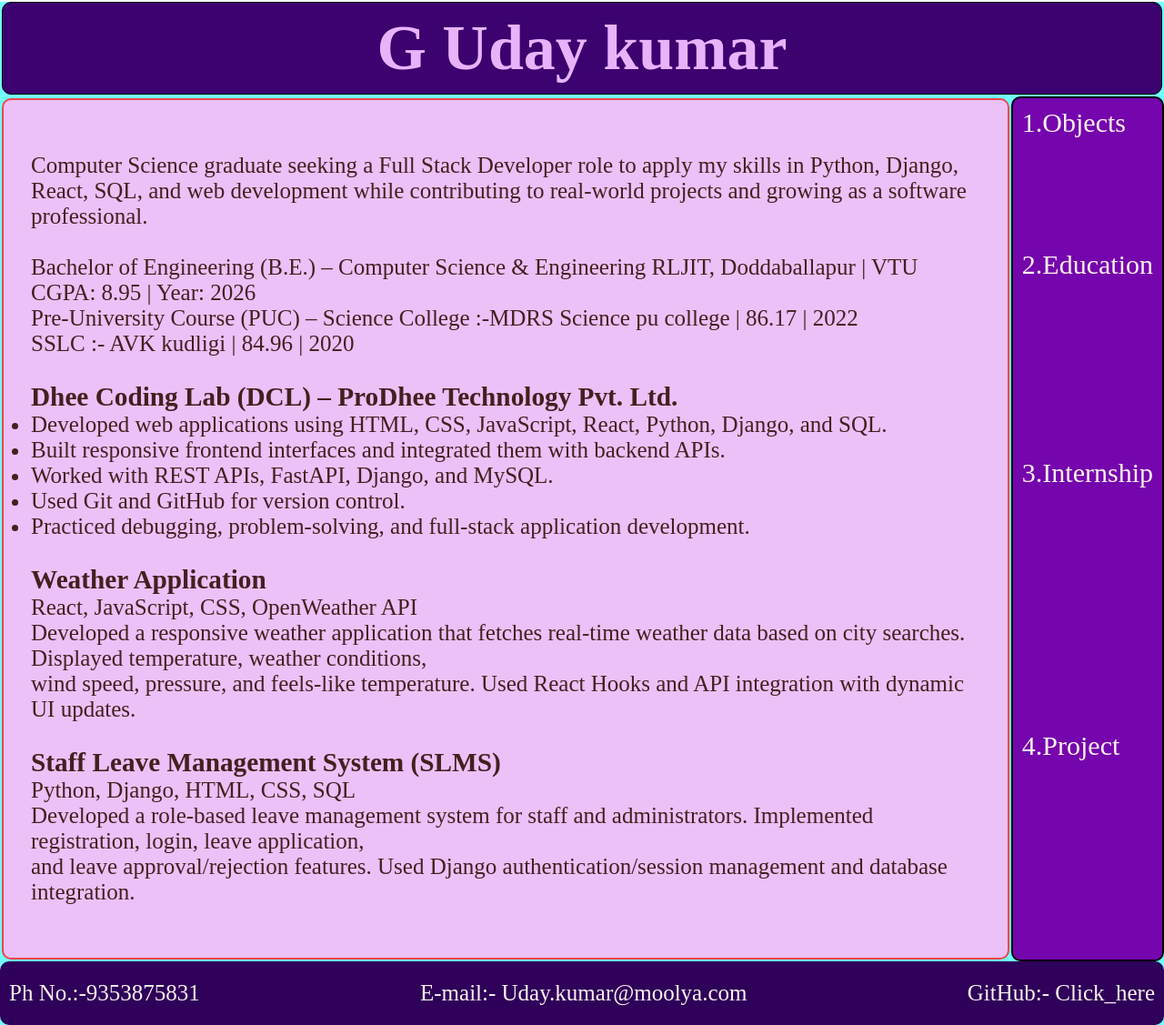
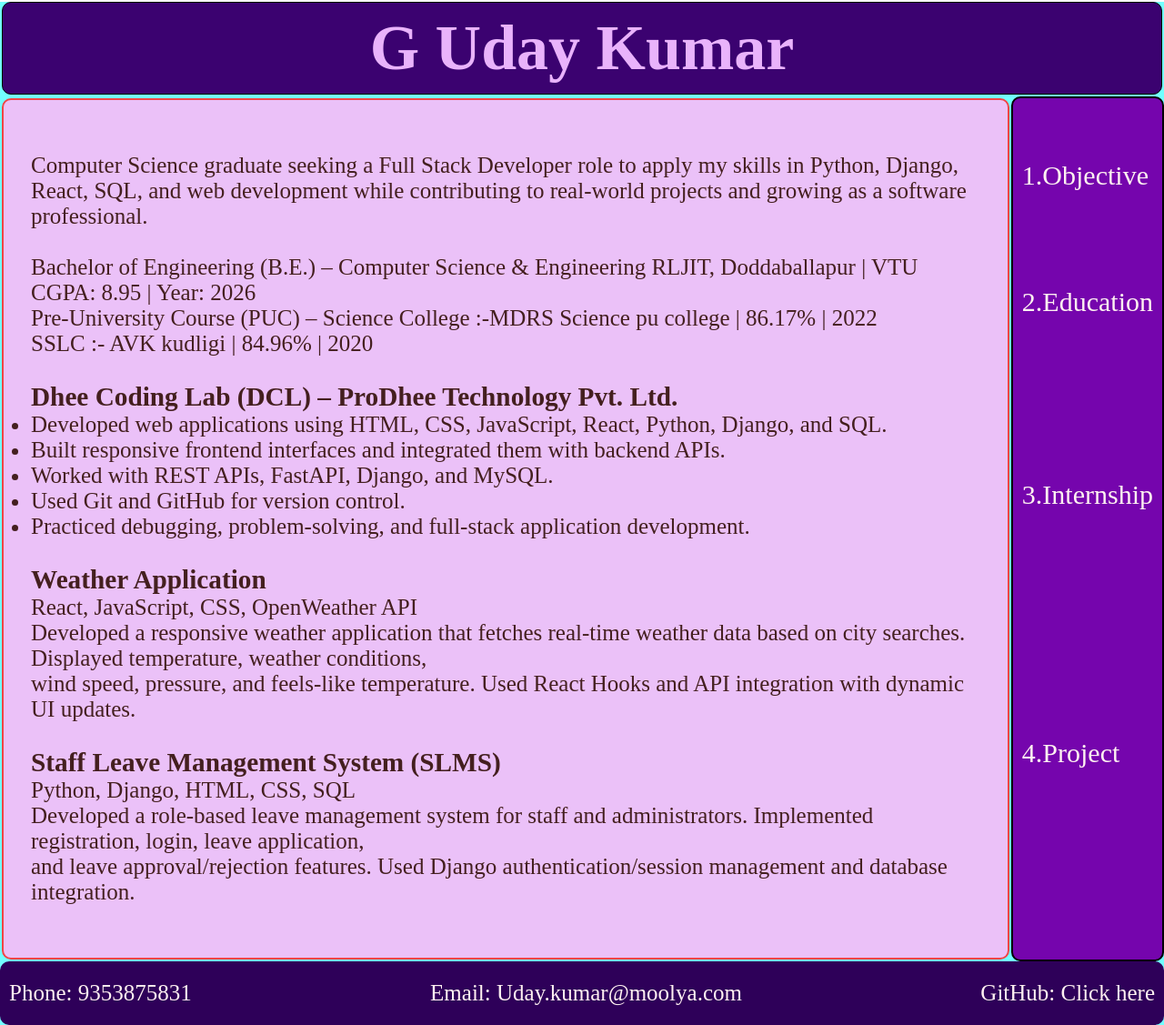
Before and after one commit to Uday-kumar-G/Training, a PHP site: page /resume_css_right_nav.html in a window 1280 px wide. Shown: the whole page at 91% size. Run offline with PHP 8.4, Linux system fonts and the light colour scheme.

Commit message:
resume with css updated after the testing

```diff
--- a/Training/HTML_CSS/resume_css_right_nav.css
+++ b/Training/HTML_CSS/resume_css_right_nav.css
@@ -21,6 +21,9 @@
   display: flex;
   flex-direction: row-reverse;
 }
+.page-navbar a:hover{
+  color:#ff4824
+}
 .page-navbar{
   font-size: 20px;
   border: 2px solid black;
@@ -36,6 +39,7 @@
   text-decoration: none;
   color:#FFF1F1;
 }
+
 #nav-education{
   margin-bottom: 50%;
 }
@@ -88,3 +92,6 @@
   text-decoration: none;
 
 }
+#nav-object{
+  margin-top:40%;
+}
--- a/Training/HTML_CSS/resume_css_right_nav.html
+++ b/Training/HTML_CSS/resume_css_right_nav.html
@@ -9,16 +9,16 @@
 <body>
   <div class="mypage-content">
     <div class="page-header">
-      <h1>G Uday kumar</h1>
+      <h1>G Uday Kumar</h1>
     </div>
     <div class="left-navbar">
 
 
       <div class="page-navbar">
-        <a href="#page-object" id="nav-object">1.Objects</a><br>
-        <a href="#page-education" id="nav-education">2.Education</a><br>
-        <a href="#page-internship" id="nav-internship">3.Internship</a><br>
-        <a href="#page-project" id="nav-project">4.Project</a><br>
+        <a href="#page-object" id="nav-object" class="nav-link">1.Objective</a><br>
+        <a href="#page-education" id="nav-education" class="nav-link">2.Education</a><br>
+        <a href="#page-internship" id="nav-internship" class="nav-link">3.Internship</a><br>
+        <a href="#page-project" id="nav-project" class="nav-link">4.Project</a><br>
       </div>
       <div class="page-detail">
         <content id="page-object">
@@ -30,15 +30,15 @@
         <content id="page-education">
           <p>Bachelor of Engineering (B.E.) – Computer Science & Engineering RLJIT, Doddaballapur | VTU CGPA: 8.95 |
             Year: 2026<br>
-            Pre-University Course (PUC) – Science College :-MDRS Science pu college | 86.17 | 2022<br>
-            SSLC :- AVK kudligi | 84.96 | 2020
+            Pre-University Course (PUC) – Science College :-MDRS Science pu college | 86.17% | 2022<br>
+            SSLC :- AVK kudligi | 84.96% | 2020
           </p>
         </content>
         <content id="page-internship">
+          <h3>
+            Dhee Coding Lab (DCL) – ProDhee Technology Pvt. Ltd.
+          </h3>
           <ul>
-            <h3>
-              Dhee Coding Lab (DCL) – ProDhee Technology Pvt. Ltd.
-            </h3>
             <li>Developed web applications using HTML, CSS, JavaScript, React, Python, Django, and SQL.</li>
             <li>Built responsive frontend interfaces and integrated them with backend APIs.</li>
             <li>Worked with REST APIs, FastAPI, Django, and MySQL.</li>
@@ -67,13 +67,13 @@
     </div>
     <div class="page-footer">
       <span>
-        Ph No.:-9353875831
+        Phone: 9353875831
       </span>
       <span>
-        E-mail:- <a href="uday.kumar@moolya.com">Uday.kumar@moolya.com</a>
+        Email: <a href="mailto:uday.kumar@moolya.com">Uday.kumar@moolya.com</a>
       </span>
       <span>
-        GitHub:- <a href="https://github.com/Uday-kumar-G">Click_here</a>
+        GitHub: <a href="https://github.com/Uday-kumar-G">Click here</a>
       </span>
     </div>
   </div>
--- a/Training/HTML_CSS/style.css
+++ b/Training/HTML_CSS/style.css
@@ -19,6 +19,9 @@
 }
 .left-navbar{
   display: flex;
+}
+.page-navbar a:hover{
+  color:#242bff
 }
 .page-navbar{
   font-size: 20px;
@@ -86,3 +89,6 @@
   text-decoration: none;
 
 }
+#nav-object{
+  margin-top:40%;
+}
```
Also changed, not shown: Training/HTML_CSS/resume_css.html (+10 -10 lines).
